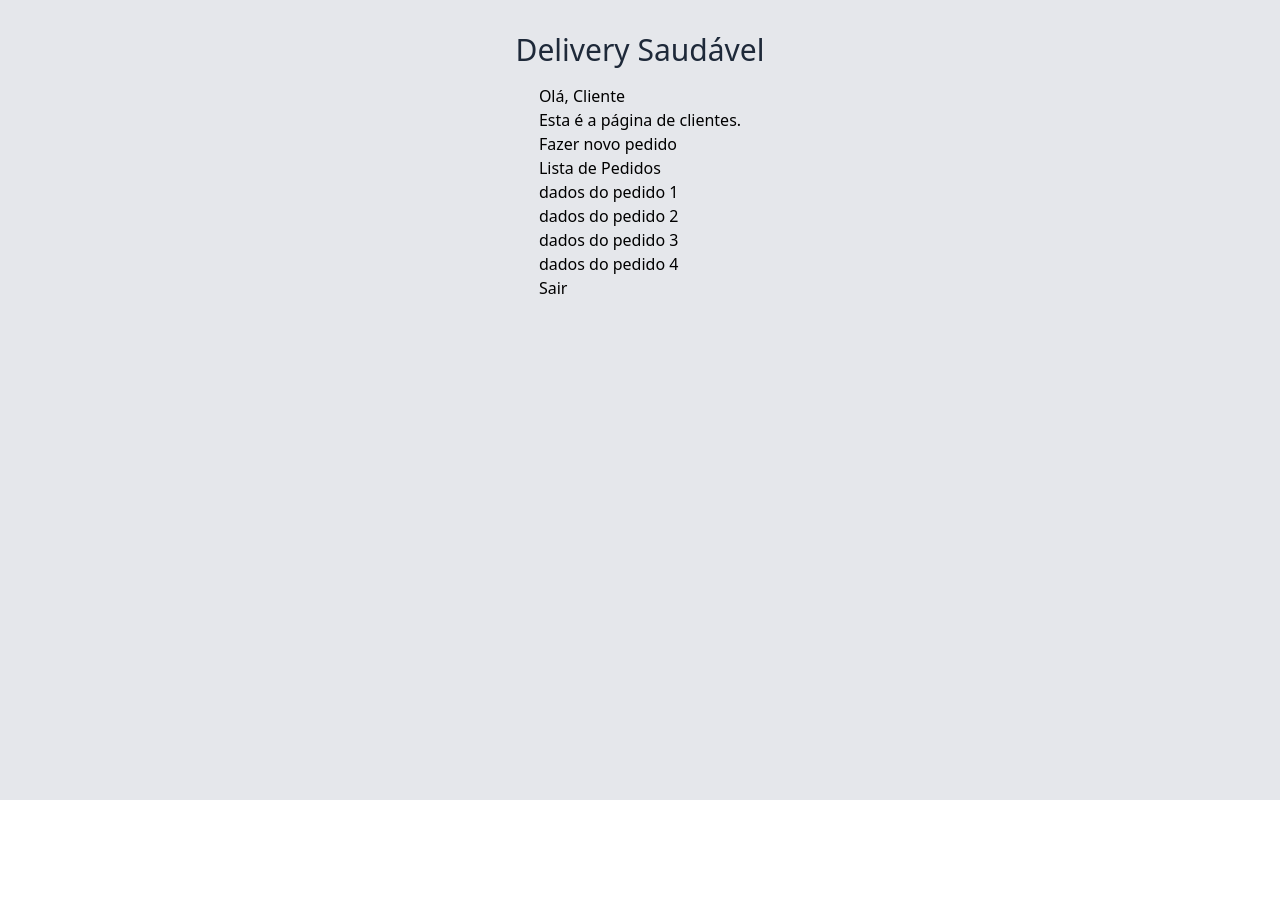
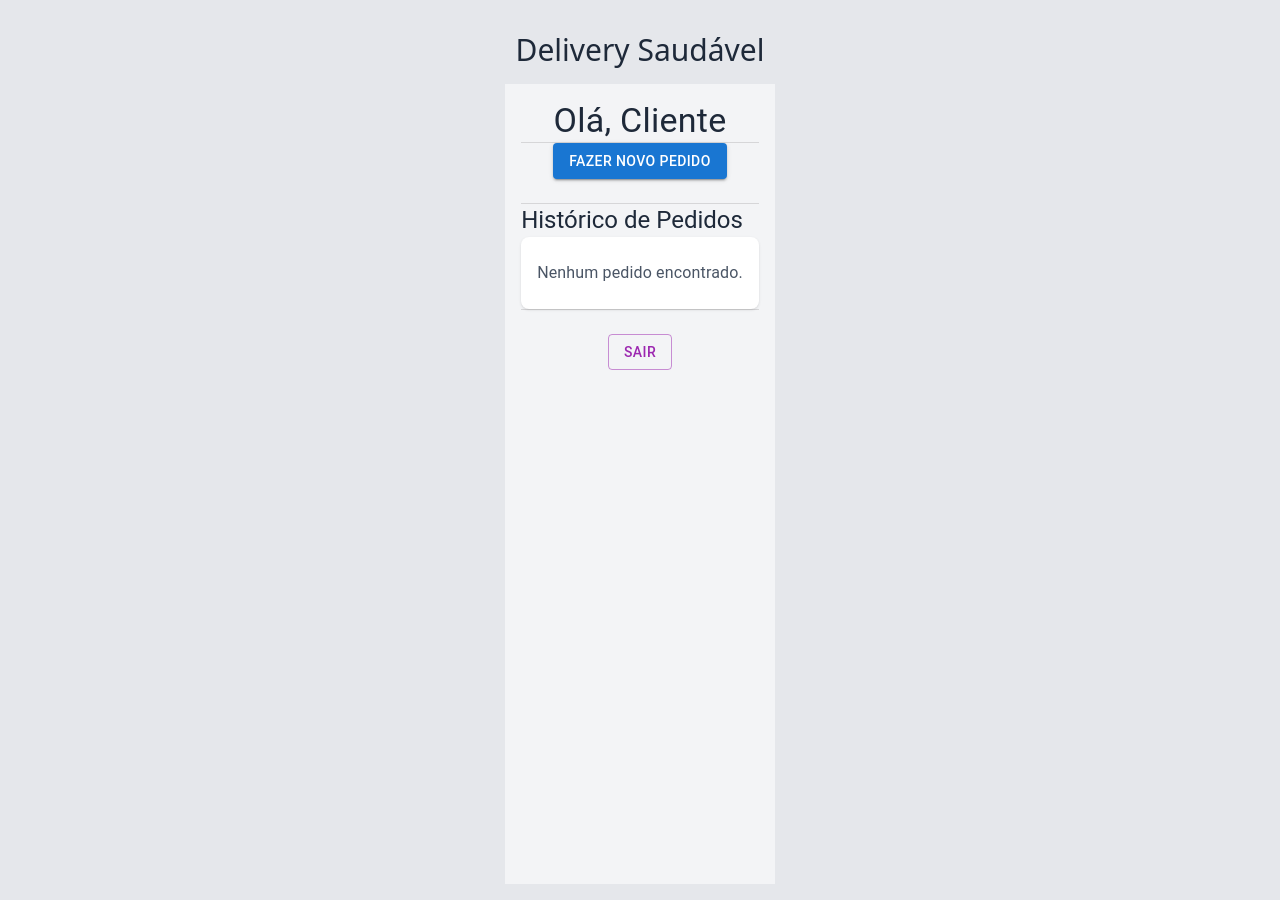
Before and after one commit to xXGuilasXx/saudavel-express, a React (Vite) app: page /dashboard in a window 1280 px wide. Before the commit the page ends 800 px from the top, so only its background shows below. Built offline with nearby package versions, Linux system fonts and the light colour scheme.

Commit message:
Refatora a página Dashboard para exibir informações do cliente e histórico de pedidos com Material UI

```diff
--- a/src/pages/Dashboard.jsx
+++ b/src/pages/Dashboard.jsx
@@ -1,22 +1,79 @@
+import React, { useEffect, useState } from "react";
+import { useNavigate } from "react-router-dom";
+import { Box, Button, Divider, Typography, List, ListItem, ListItemText } from "@mui/material";
+import db from "../database/db";
 
 function Dashboard() {
+  const navigate = useNavigate();
+  const [cliente, setCliente] = useState({});
+  const [pedidos, setPedidos] = useState([]);
 
-  const cliente = "Cliente";
+  useEffect(() => {
+    const fetchClienteEPedidos = async () => {
+      const clienteLogado = await db.Cliente.toCollection().first(); // Simula cliente logado
+      setCliente(clienteLogado || {});
+      if (clienteLogado) {
+        const pedidosCliente = await db.Pedido.where("idCliente").equals(clienteLogado.idCliente).toArray();
+        setPedidos(pedidosCliente);
+      }
+    };
+    fetchClienteEPedidos();
+  }, []);
+
+  const handleLogout = () => {
+    // Simula logout
+    navigate("/login");
+  };
 
   return (
-    <div>
-      <h1>Olá, {cliente}</h1>
-      <p>Esta é a página de clientes.</p>
-      <button>Fazer novo pedido</button>
-      <h2>Lista de Pedidos</h2>
-      <ul>
-        <li>dados do pedido 1</li>
-        <li>dados do pedido 2</li>
-        <li>dados do pedido 3</li>
-        <li>dados do pedido 4</li>
-      </ul>
-      <button>Sair</button>
-    </div>
+    <Box className="p-4 bg-gray-100 min-h-screen">
+      <Typography variant="h4" textAlign="center" className="text-gray-800 mb-4">
+        Olá, {cliente.Nome || "Cliente"}
+      </Typography>
+      <Divider className="my-4" />
+      <Box textAlign="center" className="mb-6">
+        <Button
+          variant="contained"
+          color="primary"
+          onClick={() => navigate("/pedido")}
+          className="bg-blue-500 hover:bg-blue-600"
+        >
+          Fazer novo pedido
+        </Button>
+      </Box>
+      <Divider className="my-4" />
+      <Typography variant="h5" className="text-gray-800 mb-2">
+        Histórico de Pedidos
+      </Typography>
+      <List className="bg-white shadow rounded-lg">
+        {pedidos.length > 0 ? (
+          pedidos.map((pedido) => (
+            <ListItem key={pedido.idPedido} className="border-b last:border-b-0">
+              <ListItemText
+                primary={`Pedido #${pedido.idPedido}`}
+                secondary={`Total: R$${pedido.valorTotalPedido.toFixed(2)} - Forma de Pagamento: ${pedido.descricaoFormaPagamento}`}
+              />
+            </ListItem>
+          ))
+        ) : (
+          <Typography className="text-gray-600 text-center p-4">
+            Nenhum pedido encontrado.
+          </Typography>
+        )}
+      </List>
+      <Divider className="my-4" />
+      <Box textAlign="center" className="mt-6">
+        <Button
+          variant="outlined"
+          color="secondary"
+          onClick={handleLogout}
+          className="border-red-500 text-red-500 hover:bg-red-100"
+        >
+          Sair
+        </Button>
+      </Box>
+    </Box>
   );
 }
+
 export default Dashboard;
```
